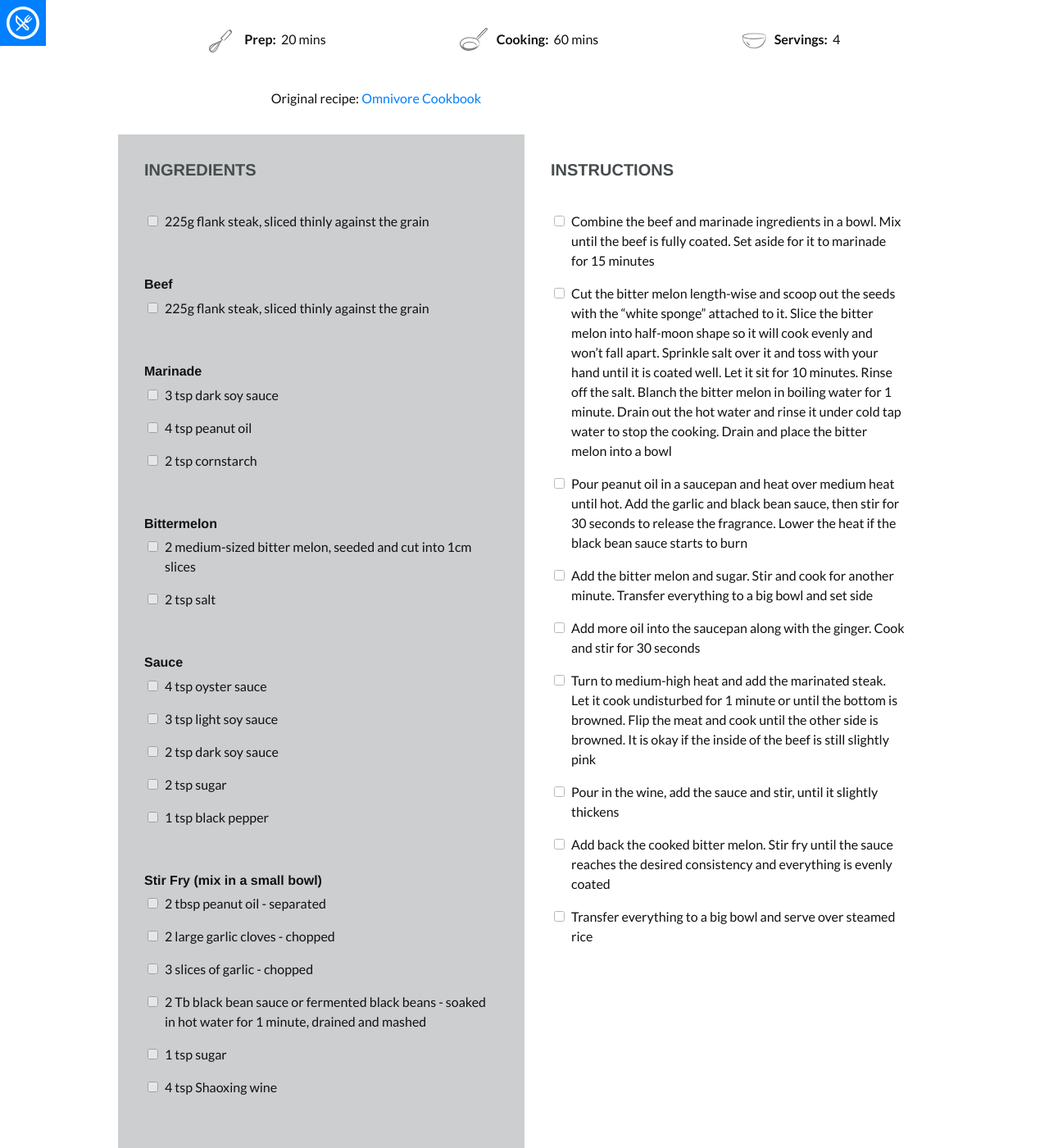
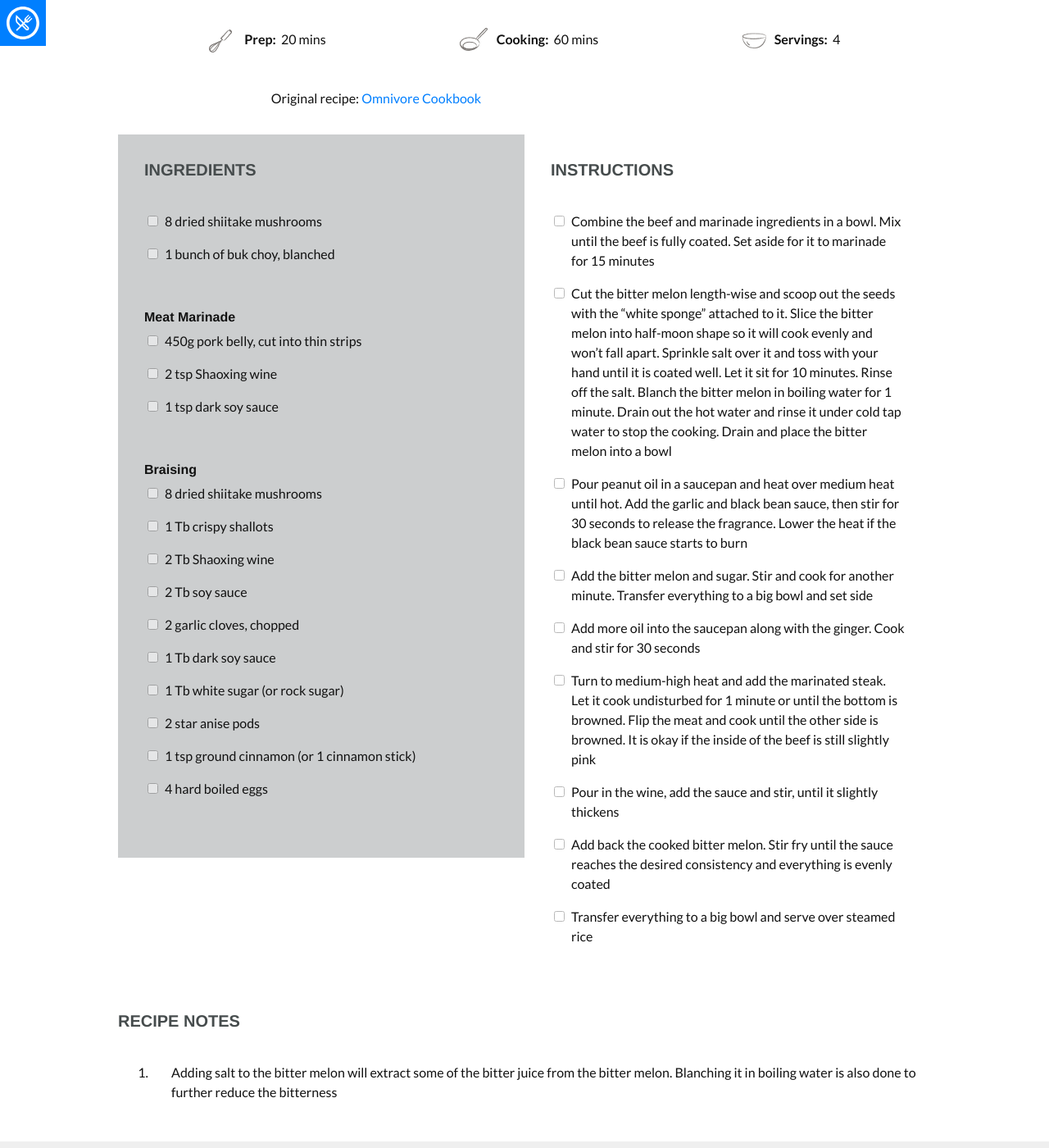
Before and after one commit to phoebeast/phoebeast.github.io, a Jekyll site: the page built from _recipes/lu-rou-fan2.md, in a window 1280 px wide and 1400 px high, scrolled down 1481 px. Shown: the whole window at 82% size. Built offline with Jekyll 4.4.1, drawn with Linux system fonts in a browser that asks for light colours; nearby versions of some CDN libraries; some web fonts are replaced.

Commit message:
Update recipe

```diff
--- a/_recipes/lu-rou-fan2.md
+++ b/_recipes/lu-rou-fan2.md
@@ -18,36 +18,27 @@
 servings: 4
 
 ingredients-nosubheaders:
-- 225g flank steak, sliced thinly against the grain
+- 8 dried shiitake mushrooms
+- 1 bunch of buk choy, blanched
 
 ingredients-subheaders:
-- subheader: Beef
+- subheader: Meat Marinade
   ingredients:
-  - 225g flank steak, sliced thinly against the grain
-- subheader: Marinade
+  - 450g pork belly, cut into thin strips
+  - 2 tsp Shaoxing wine
+  - 1 tsp dark soy sauce
+- subheader: Braising
   ingredients:
-  - 3 tsp dark soy sauce
-  - 4 tsp peanut oil
-  - 2 tsp cornstarch
-- subheader: Bittermelon
-  ingredients:
-  - 2 medium-sized bitter melon, seeded and cut into 1cm slices
-  - 2 tsp salt
-- subheader: Sauce
-  ingredients:
-  - 4 tsp oyster sauce
-  - 3 tsp light soy sauce
-  - 2 tsp dark soy sauce
-  - 2 tsp sugar
-  - 1 tsp black pepper
-- subheader: Stir Fry (mix in a small bowl)
-  ingredients:
-  - 2 tbsp peanut oil - separated
-  - 2 large garlic cloves - chopped
-  - 3 slices of garlic - chopped
-  - 2 Tb black bean sauce or fermented black beans - soaked in hot water for 1 minute, drained and mashed
-  - 1 tsp sugar
-  - 4 tsp Shaoxing wine
+  - 8 dried shiitake mushrooms
+  - 1 Tb crispy shallots
+  - 2 Tb Shaoxing wine
+  - 2 Tb soy sauce
+  - 2 garlic cloves, chopped
+  - 1 Tb dark soy sauce
+  - 1 Tb white sugar (or rock sugar)
+  - 2 star anise pods
+  - 1 tsp ground cinnamon (or 1 cinnamon stick)
+  - 4 hard boiled eggs
 
 instructions:
 - Combine the beef and marinade ingredients in a bowl. Mix until the beef is fully coated. Set aside for it to marinade for 15 minutes
```
